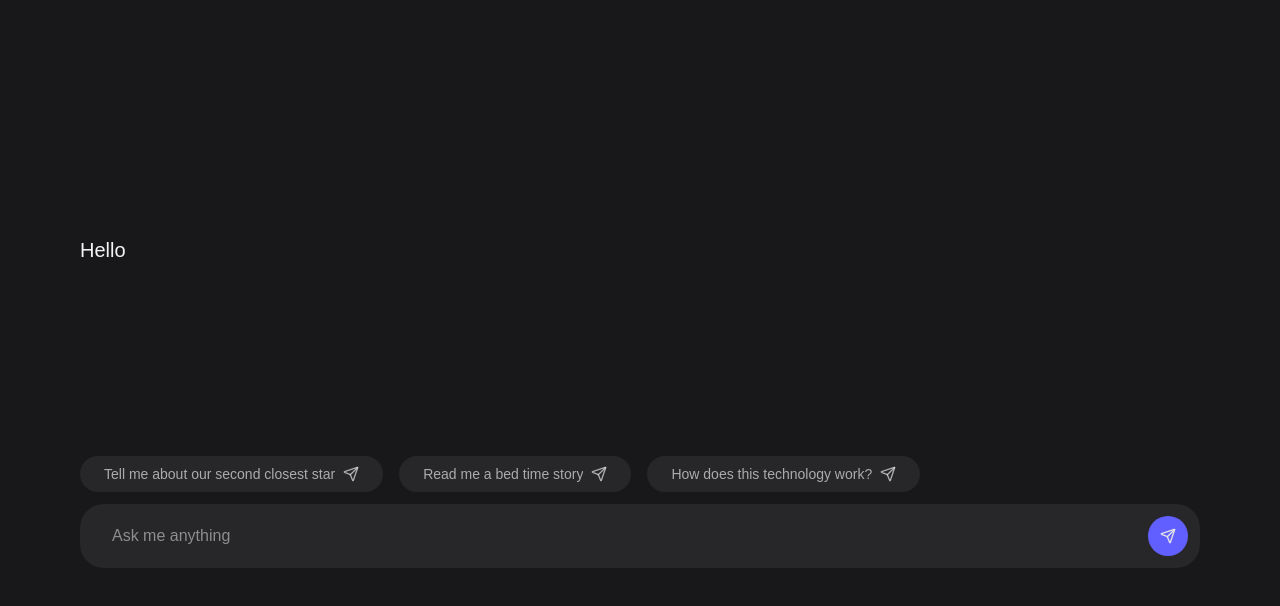
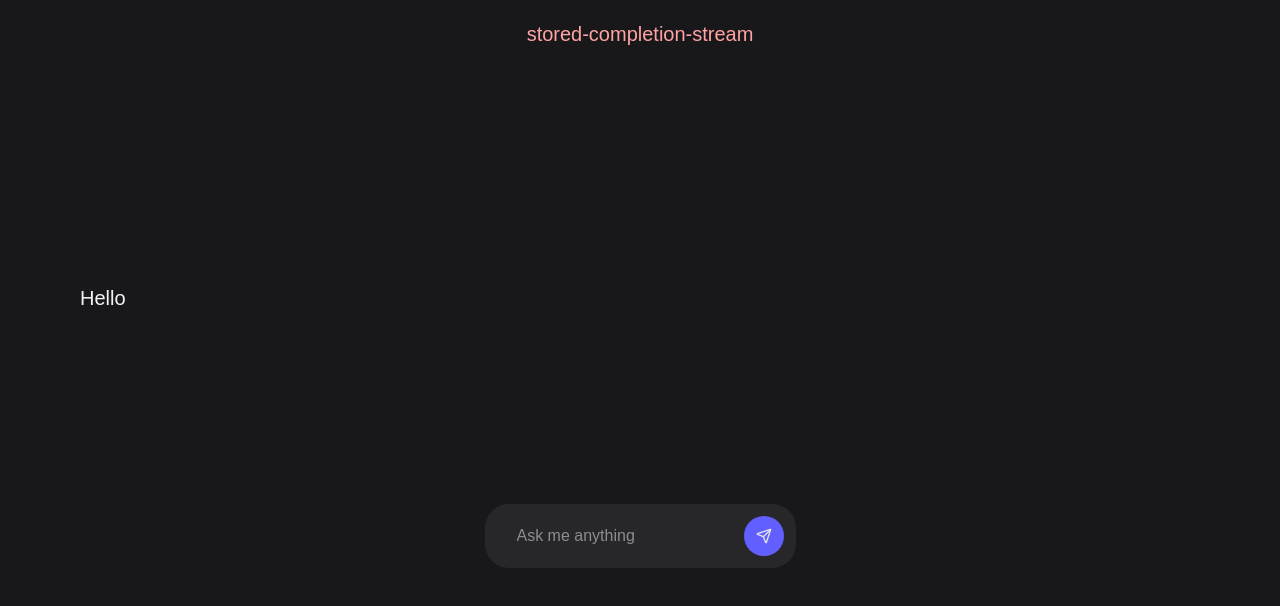
Before and after one commit to sutigit/stream-cadence, a Next.js app in the folder apps/web/: page /sandbox/stored-completion-stream in a window 1280 px wide. Shown: the top 606 px of the page. Built offline with nearby package versions, Linux system fonts and the light colour scheme; a web font is replaced by a local one.

Commit message:
add sandbox templates

```diff
--- a/apps/web/app/sandbox/completion-stream/page.tsx
+++ b/apps/web/app/sandbox/completion-stream/page.tsx
@@ -1,10 +1,11 @@
 'use client';
 
 import { useEffect, useRef, useState } from "react";
-import ChatInput from "@/components/chat-input";
 
 import "../../cadence.css"
 import { useScroll } from "@/hooks/use-scroll";
+import { Button } from "@/components/ui/button";
+import { Send } from "lucide-react";
 
 
 export default function Home() {
@@ -32,7 +33,8 @@ export default function Home() {
 
 
     return (
-        <main className="container mx-auto h-screen max-h-screen min-h-screen flex">
+        <main className="container mx-auto h-screen max-h-screen min-h-screen flex flex-col">
+            <h1 className="px-20 pt-5 text-xl text-red-300 text-center w-full">completion-stream</h1>
             <section className="px-20 flex-2 h-full flex flex-col justify-center items-center">
                 <div
                     className="w-full flex mb-20 overflow-y-scroll h-[9rem] whitespace-pre-wrap pr-8 scroll-bar"
@@ -42,7 +44,21 @@ export default function Home() {
                         Hello
                     </p>
                 </div>
-                <ChatInput onSubmit={onSubmit} input={input} setInput={setInput} />
+                <form onSubmit={onSubmit} className="flex mx-auto gap-5 bg-zinc-800 rounded-3xl py-3 pl-8 pr-3">
+                    <input
+                        type="text"
+                        value={input}
+                        onChange={(e) => setInput(e.target.value)}
+                        placeholder="Ask me anything"
+                        className="w-full outline-none "
+                    />
+                    <Button
+                        type="submit"
+                        className="h-10 text-primary cursor-pointer aspect-square bg-indigo-500 flex justify-center items-center rounded-full"
+                    >
+                        <Send size={20} />
+                    </Button>
+                </form>
             </section>
         </main>
     );
--- a/apps/web/app/sandbox/conversation-stream/page.tsx
+++ b/apps/web/app/sandbox/conversation-stream/page.tsx
@@ -1,10 +1,11 @@
 'use client';
 
 import { useEffect, useRef, useState } from "react";
-import ChatInput from "@/components/chat-input";
 
 import "../../cadence.css"
 import { useScroll } from "@/hooks/use-scroll";
+import { Button } from "@/components/ui/button";
+import { Send } from "lucide-react";
 
 
 export default function Home() {
@@ -32,7 +33,8 @@ export default function Home() {
 
 
     return (
-        <main className="container mx-auto h-screen max-h-screen min-h-screen flex">
+        <main className="container mx-auto h-screen max-h-screen min-h-screen flex flex-col">
+            <h1 className="px-20 pt-5 text-xl text-red-300 text-center w-full">conversation-stream</h1>
             <section className="px-20 flex-2 h-full flex flex-col justify-center items-center">
                 <div
                     className="w-full flex mb-20 overflow-y-scroll h-[9rem] whitespace-pre-wrap pr-8 scroll-bar"
@@ -42,7 +44,21 @@ export default function Home() {
                         Hello
                     </p>
                 </div>
-                <ChatInput onSubmit={onSubmit} input={input} setInput={setInput} />
+                <form onSubmit={onSubmit} className="flex mx-auto gap-5 bg-zinc-800 rounded-3xl py-3 pl-8 pr-3">
+                    <input
+                        type="text"
+                        value={input}
+                        onChange={(e) => setInput(e.target.value)}
+                        placeholder="Ask me anything"
+                        className="w-full outline-none "
+                    />
+                    <Button
+                        type="submit"
+                        className="h-10 text-primary cursor-pointer aspect-square bg-indigo-500 flex justify-center items-center rounded-full"
+                    >
+                        <Send size={20} />
+                    </Button>
+                </form>
             </section>
         </main>
     );
--- a/apps/web/app/sandbox/stored-completion-stream/page.tsx
+++ b/apps/web/app/sandbox/stored-completion-stream/page.tsx
@@ -1,10 +1,11 @@
 'use client';
 
 import { useEffect, useRef, useState } from "react";
-import ChatInput from "@/components/chat-input";
 
 import "../../cadence.css"
 import { useScroll } from "@/hooks/use-scroll";
+import { Button } from "@/components/ui/button";
+import { Send } from "lucide-react";
 
 
 export default function Home() {
@@ -32,7 +33,8 @@ export default function Home() {
 
 
     return (
-        <main className="container mx-auto h-screen max-h-screen min-h-screen flex">
+        <main className="container mx-auto h-screen max-h-screen min-h-screen flex flex-col">
+            <h1 className="px-20 pt-5 text-xl text-red-300 text-center w-full">stored-completion-stream</h1>
             <section className="px-20 flex-2 h-full flex flex-col justify-center items-center">
                 <div
                     className="w-full flex mb-20 overflow-y-scroll h-[9rem] whitespace-pre-wrap pr-8 scroll-bar"
@@ -42,7 +44,21 @@ export default function Home() {
                         Hello
                     </p>
                 </div>
-                <ChatInput onSubmit={onSubmit} input={input} setInput={setInput} />
+                <form onSubmit={onSubmit} className="flex mx-auto gap-5 bg-zinc-800 rounded-3xl py-3 pl-8 pr-3">
+                    <input
+                        type="text"
+                        value={input}
+                        onChange={(e) => setInput(e.target.value)}
+                        placeholder="Ask me anything"
+                        className="w-full outline-none "
+                    />
+                    <Button
+                        type="submit"
+                        className="h-10 text-primary cursor-pointer aspect-square bg-indigo-500 flex justify-center items-center rounded-full"
+                    >
+                        <Send size={20} />
+                    </Button>
+                </form>
             </section>
         </main>
     );
--- a/apps/web/app/sandbox/text-stream/page.tsx
+++ b/apps/web/app/sandbox/text-stream/page.tsx
@@ -32,7 +32,8 @@ export default function Home() {
 
 
     return (
-        <main className="container mx-auto h-screen max-h-screen min-h-screen flex">
+        <main className="container mx-auto h-screen max-h-screen min-h-screen flex flex-col">
+            <h1 className="px-20 pt-5 text-xl text-red-300 text-center w-full">text-stream</h1>
             <section className="px-20 flex-2 h-full flex flex-col justify-center items-center">
                 <div
                     className="w-full flex mb-20 overflow-y-scroll h-[9rem] whitespace-pre-wrap pr-8 scroll-bar"
@@ -42,7 +43,6 @@ export default function Home() {
                         Hello
                     </p>
                 </div>
-                <ChatInput onSubmit={onSubmit} input={input} setInput={setInput} />
             </section>
         </main>
     );
```
